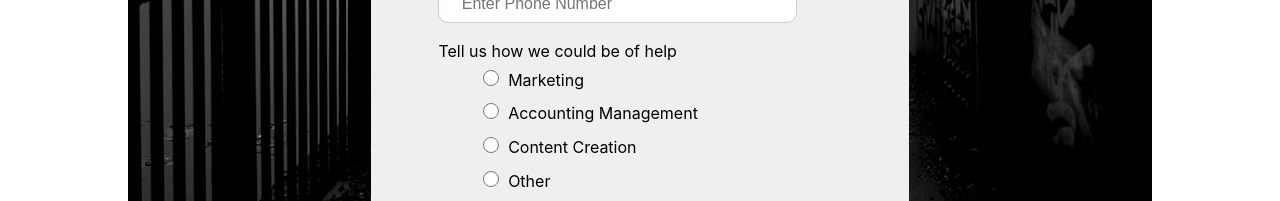
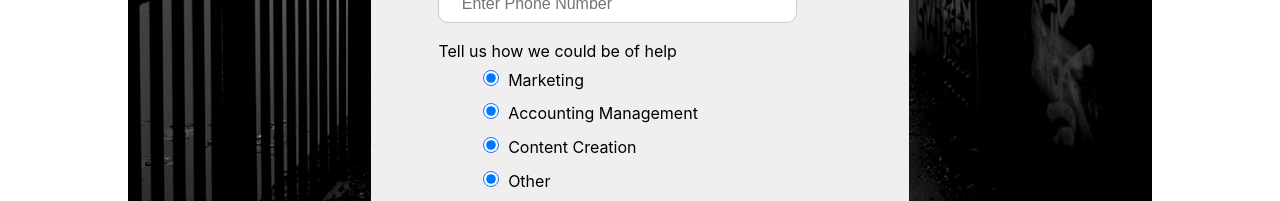
Before and after one commit to PaulTeshome/spira-site, a React (Create React App) app in the folder spira/: page /hireUs in a window 1280 px wide. Shown: the part 751-952 px from the top of the page. Built offline with nearby package versions, Linux system fonts and the light colour scheme.

Commit message:
Update RadioComponent.js

```diff
--- a/spira/src/components/RadioComponent.js
+++ b/spira/src/components/RadioComponent.js
@@ -1,13 +1,16 @@
 import React from 'react'
 import './RadioComponent.css'
 
-function RadioComponent({value,label}) {
+function RadioComponent({value,label,name,onchange,checked}) {
   return (
     <div className="radio">
         <label>
         <input
             type="radio"
             value={value}
+            name={name}
+            onChange={onchange}
+            checked={checked}
             // checked={this.state.selectedOption === {"Other"}}
             // onChange={this.onValueChange}
         />
```
